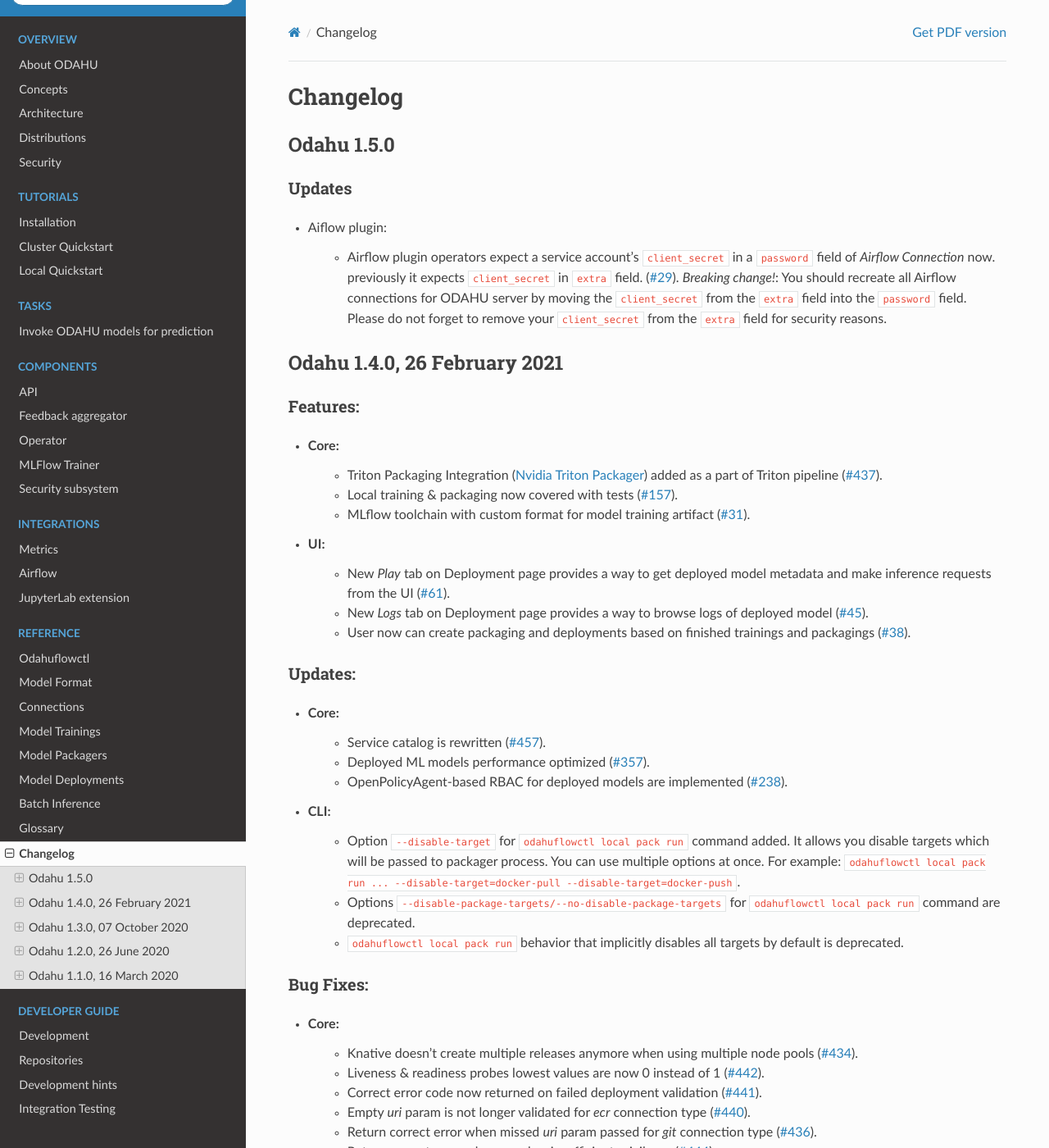
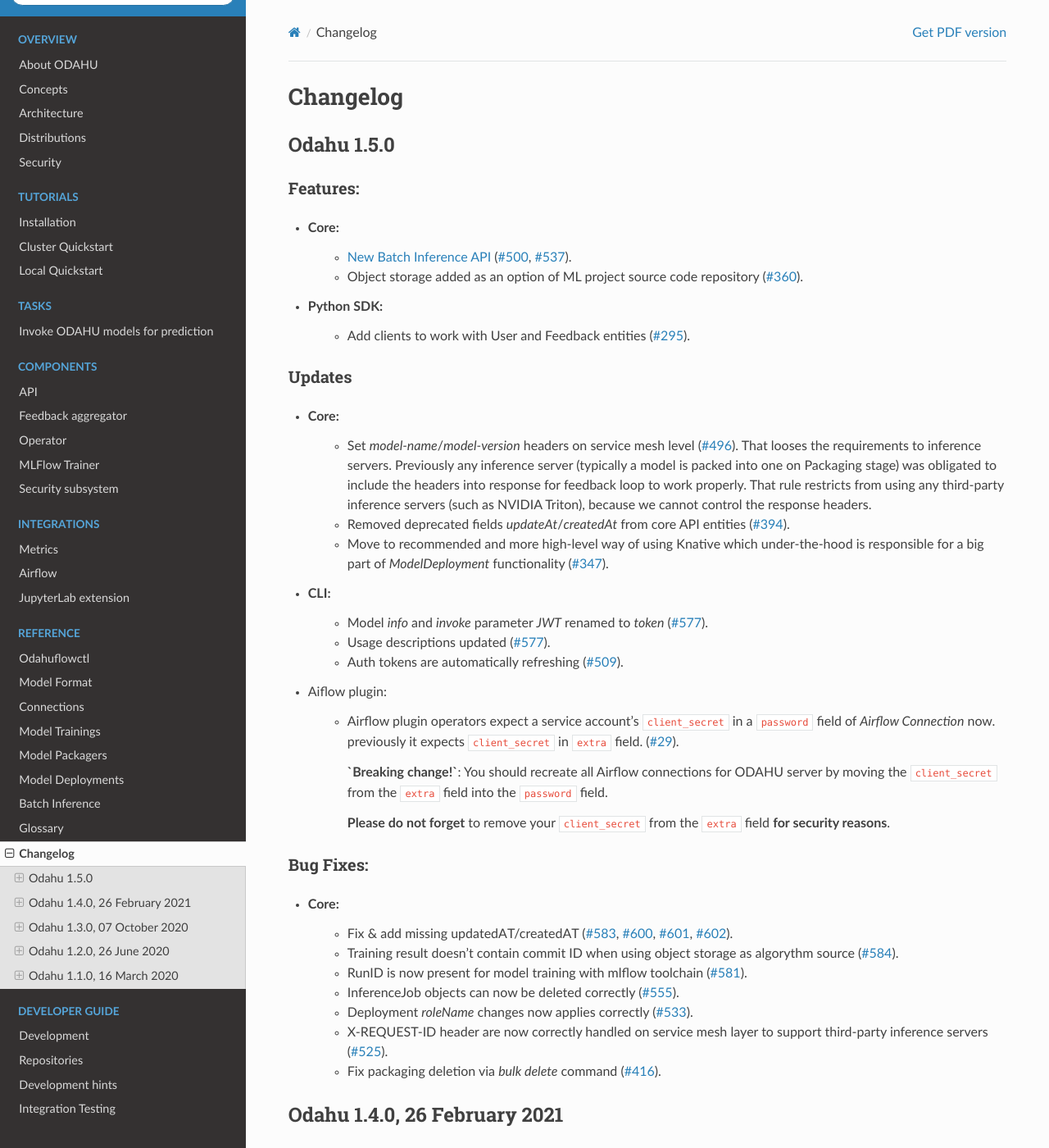
Before and after one commit to odahu/odahu-docs, a Sphinx documentation site: the page built from source/ref_changelog.rst, in a window 1280 px wide and 1400 px high. Shown: the whole window at 82% size. Built offline with Sphinx 7.4.7 and the Read the Docs theme 2.0.0, drawn with Linux system fonts in a browser that asks for light colours; formulas are drawn with MathJax 3.

Commit message:
feat/changelog-1.5.0 (#116)
* 1.5.0 changelog

Co-authored-by: Dmitriy Karbyshev <-z>
Co-authored-by: Innokentii Min <innokentii_min@epam.com>

```diff
--- a/source/ref_changelog.rst
+++ b/source/ref_changelog.rst
@@ -3,17 +3,49 @@
 
 Odahu 1.5.0
 --------------------------
+Features:
+""""""""""""
+
+- Core:
+    * `New Batch Inference API <https://docs.odahu.org/ref_batch.html>`_ (`#500 <https://github.com/odahu/odahu-flow/issues/500>`_, `#537 <https://github.com/odahu/odahu-flow/issues/537>`_).
+    * Object storage added as an option of ML project source code repository (`#360 <https://github.com/odahu/odahu-flow/issues/360>`_).
+
+- Python SDK:
+    * Add clients to work with User and Feedback entities (`#295 <https://github.com/odahu/odahu-flow/issues/295>`_).
 
 Updates
 """"""""""""
+
+- Core:
+    * Set `model-name`/`model-version` headers on service mesh level (`#496 <https://github.com/odahu/odahu-flow/issues/496>`_). That looses the requirements to inference servers.
+      Previously any inference server (typically a model is packed into one on Packaging stage) was obligated to include the headers into response for feedback loop to work properly. That rule restricts from using any third-party inference servers (such as NVIDIA Triton), because we cannot control the response headers.
+    * Removed deprecated fields `updateAt`/`createdAt` from core API entities (`#394 <https://github.com/odahu/odahu-flow/issues/394>`_).
+    * Move to recommended and more high-level way of using Knative which under-the-hood is responsible for a big part of `ModelDeployment` functionality (`#347 <https://github.com/odahu/odahu-flow/issues/347>`_).
+
+- CLI:
+    * Model `info` and `invoke` parameter `JWT` renamed to `token` (`#577 <https://github.com/odahu/odahu-flow/issues/577>`_).
+    * Usage descriptions updated (`#577 <https://github.com/odahu/odahu-flow/issues/577>`_).
+    * Auth tokens are automatically refreshing (`#509 <https://github.com/odahu/odahu-flow/issues/509>`_).
 
 - Aiflow plugin:
 
     * Airflow plugin operators expect a service account's ``client_secret`` in a ``password`` field of `Airflow Connection` now.
       previously it expects ``client_secret`` in ``extra`` field. (`#29 <https://github.com/odahu/odahu-airflow-plugin/issues/29>`_).
-      `Breaking change!`: You should recreate all Airflow connections for ODAHU server by moving the ``client_secret``
-      from the ``extra`` field into the ``password`` field. Please do not forget to remove your ``client_secret`` from
-      the ``extra`` field for security reasons.
+
+      **`Breaking change!`**: You should recreate all Airflow connections for ODAHU server by moving the ``client_secret`` from the ``extra`` field into the ``password`` field.
+
+      **Please do not forget** to remove your ``client_secret`` from the ``extra`` field **for security reasons**.
+Bug Fixes:
+""""""""""""
+
+- Core:
+    * Fix & add missing updatedAT/createdAT (`#583 <https://github.com/odahu/odahu-flow/issues/583>`_, `#600 <https://github.com/odahu/odahu-flow/issues/600>`_, `#601 <https://github.com/odahu/odahu-flow/issues/601>`_, `#602 <https://github.com/odahu/odahu-flow/issues/602>`_).
+    * Training result doesn't contain commit ID when using object storage as algorythm source (`#584 <https://github.com/odahu/odahu-flow/issues/584>`_).
+    * RunID is now present for model training with mlflow toolchain (`#581 <https://github.com/odahu/odahu-flow/issues/581>`_).
+    * InferenceJob objects can now be deleted correctly (`#555 <https://github.com/odahu/odahu-flow/issues/555>`_).
+    * Deployment `roleName` changes now applies correctly (`#533 <https://github.com/odahu/odahu-flow/issues/533>`_).
+    * X-REQUEST-ID header are now correctly handled on service mesh layer to support third-party inference servers (`#525 <https://github.com/odahu/odahu-flow/issues/525>`_).
+    * Fix packaging deletion via `bulk delete` command (`#416 <https://github.com/odahu/odahu-flow/issues/416>`_).
 
 
 Odahu 1.4.0, 26 February 2021
```
